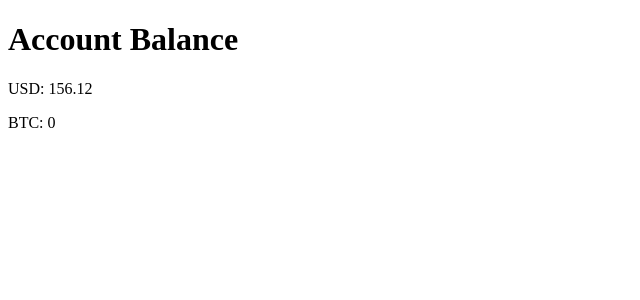
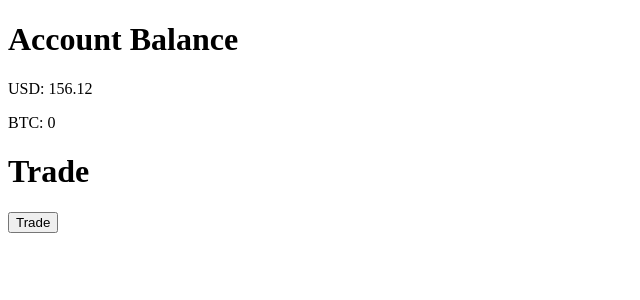
Before and after one commit to RudyRed/bitTrader, a React app: page / in a window 1280 px wide. Shown: the top 300 px of the page, without its empty margins (0-640 px from the left). Built offline with nearby package versions, Linux system fonts and the light colour scheme; the HTML template or start-up script is replaced by a standard one.

Commit message:
Connected to bitfinex api

```diff
--- a/client/src/components/Main.jsx
+++ b/client/src/components/Main.jsx
@@ -1,11 +1,13 @@
 import React from 'react';
-
+import Quote from './Quote.jsx'
 
 const Main = (store) => (
   <div>
     <h1>Account Balance</h1>
     <p>{`USD: ${store.wallet.usd}`}</p>
     <p>{`BTC: ${store.wallet.btc}`}</p>
+    <h1> Trade </h1>
+    <Quote/>
   </div>
 )
 
--- /dev/null
+++ b/client/src/components/Quote.jsx
@@ -0,0 +1,40 @@
+import React from 'react';
+import axios from 'axios';
+import $ from 'jquery';
+
+class Quote extends React.Component {
+  constructor(props) {
+    super(props);
+
+  }
+
+
+  componentDidMount() {
+
+  }
+
+
+
+  clickHandler(event) {
+
+    axios.get('/btcusd')
+      .then(function (response) {
+        console.log('dsadas')
+        console.log(response.data);
+      })
+      .catch(function (error) {
+        console.log(error);
+      });
+
+  }
+
+  render() {
+    return (
+      <div>
+        <button onClick={this.clickHandler}>Trade</button>
+      </div>
+    )
+  }
+}
+
+export default Quote;
--- a/package.json
+++ b/package.json
@@ -5,6 +5,7 @@
   "main": "src/index.jsx",
   "scripts": {
     "start": "webpack-dev-server --config ./webpack.config.js --mode development",
+    "start-dev": "node bitfinexServer.js",
     "test": "echo \"Error: no test specified\" && exit 1"
   },
   "repository": {
@@ -29,6 +30,8 @@
     "webpack-dev-server": "^3.1.3"
   },
   "dependencies": {
+    "axios": "^0.18.0",
+    "jquery": "^3.3.1",
     "react": "^16.3.2",
     "react-dom": "^16.3.2",
     "react-redux": "^5.0.7",
--- a/webpack.config.js
+++ b/webpack.config.js
@@ -20,6 +20,12 @@ module.exports = {
     filename: 'bundle.js'
   },
   devServer: {
-    contentBase: './client/dist'
+    contentBase: './client/dist',
+    "proxy": {
+      "/btcusd": {
+          "target": "http://localhost:3000"
+        },
+      secure: false
+    }
   }
 };
```
Also changed, not shown: bitfinexServer.js (added, +21 -0 lines), 1 other file (tests, documents, lock files or other folders).
